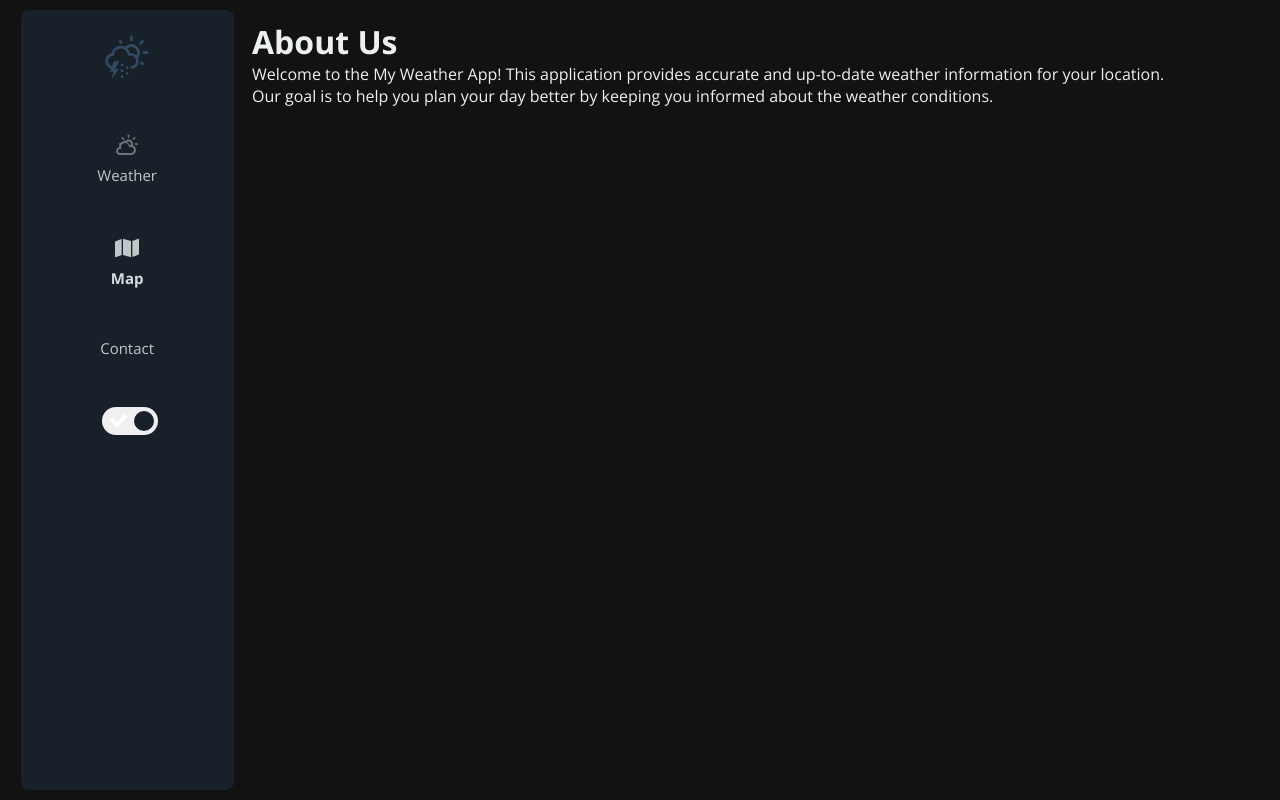
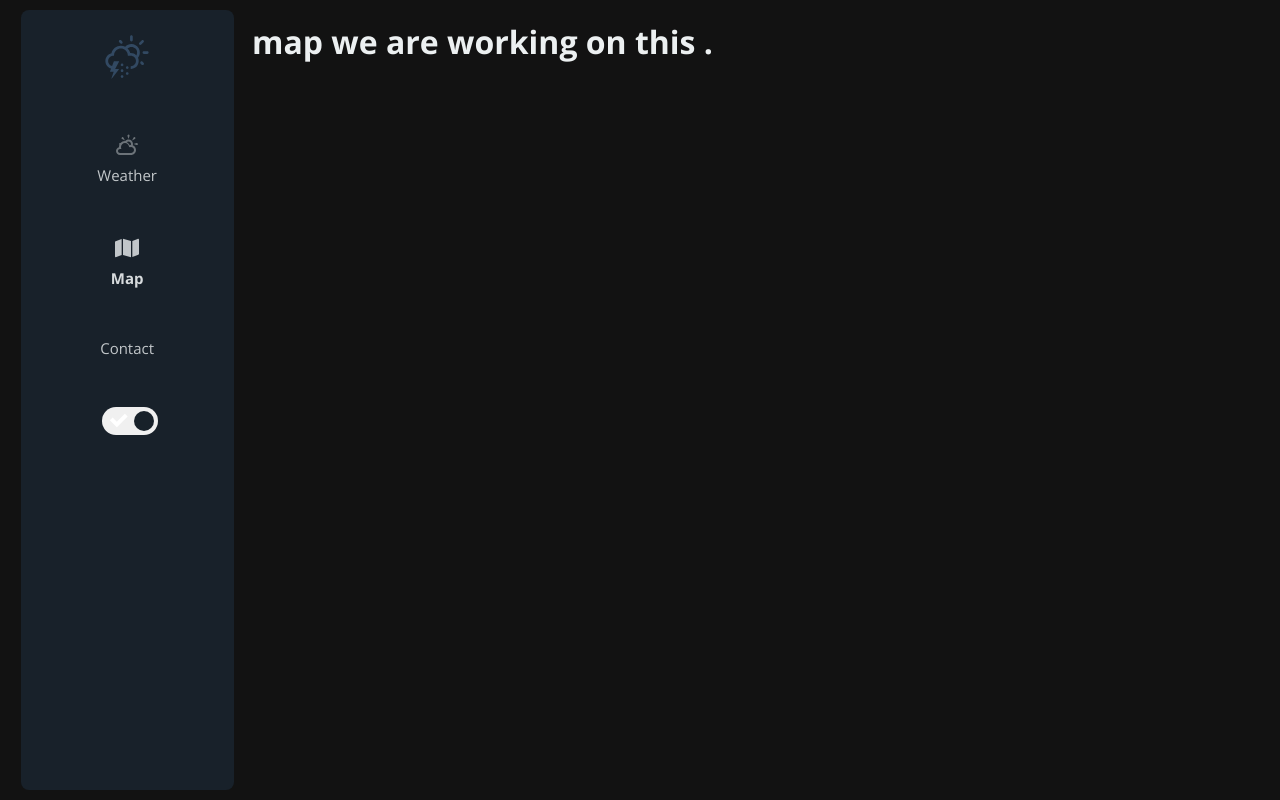
Before and after one commit to mills-tec/weather-app, a React (Vite) app: page /about in a window 1280 px wide. Built offline with nearby package versions, Linux system fonts and the light colour scheme.

Commit message:
Removed Home component and fixed broken import

```diff
--- a/src/App.jsx
+++ b/src/App.jsx
@@ -1,12 +1,11 @@
+import { BrowserRouter as Router, Routes, Route } from "react-router-dom";
 import "./App.css";
-import { BrowserRouter as Router, Routes, Route } from "react-router-dom";
-import Home from "./pages/Home";
-import Weather from "../src/Pages/Weather";
-import About from "./pages/About";
-import Contact from "./pages/Contact";
+import Weather from "./Pages/Weather";
+import Map from "./Pages/Map";
+import Contact from "./Pages/Contact";
 import Nav from "./navigation/Nav";
-import { useState } from "react";
-import { createContext } from "react";
+import { useState , createContext} from "react";
+
 export const ThemeContext = createContext();
 function App() {
   const [theme, setTheme] = useState("dark");
@@ -21,9 +20,8 @@ function App() {
           <Router>
             <Nav />
             <Routes>
-              {/* <Route path='/' element={<Home/>} /> */}
               <Route path="/" element={<Weather />} />
-              <Route path="/about" element={<About />} />
+              <Route path="/about" element={<Map />} />
               <Route path="/contact" element={<Contact />} />
             </Routes>
           </Router>
--- a/src/Pages/About.jsx
+++ /dev/null
@@ -1,19 +0,0 @@
-import React from "react";
-import "../navigation/Nav.css";
-const About = () => {
-  return (
-    <div className="page-Content">
-      <h1>About Us</h1>
-      <p>
-        Welcome to the My Weather App! This application provides accurate and
-        up-to-date weather information for your location.
-      </p>
-      <p>
-        Our goal is to help you plan your day better by keeping you informed
-        about the weather conditions.
-      </p>
-    </div>
-  );
-};
-
-export default About;
--- a/src/Pages/Home.jsx
+++ /dev/null
@@ -1,12 +0,0 @@
-import React from 'react'
-import '../navigation/Nav.css';
-export const Home = () => {
-  return (
-    <div className='page-Content'>
-      <h1>Welcome to the Weather App</h1>
-
-    </div>
-  )
-}
-
-export default Home;
--- /dev/null
+++ b/src/Pages/Map.jsx
@@ -0,0 +1,11 @@
+import React from "react";
+import "../navigation/Nav.css";
+const Map = () => {
+  return (
+    <div className="page-Content">
+     <h1>map we are working on this .</h1>
+    </div>
+  );
+};
+
+export default Map;
```
